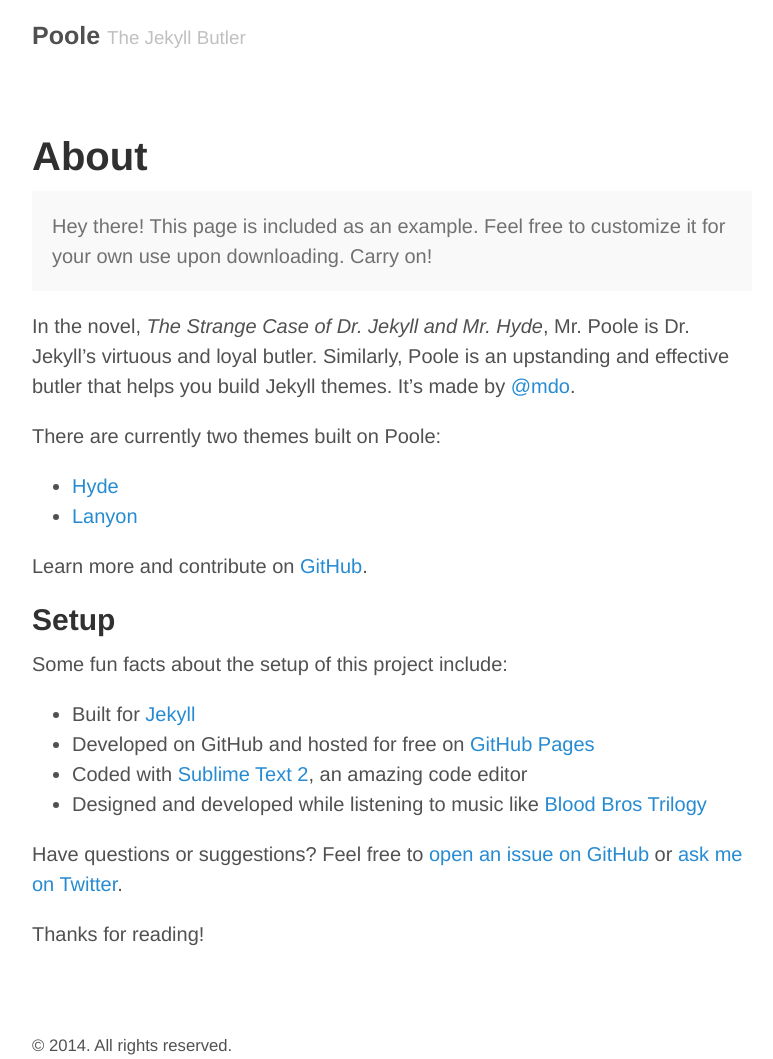
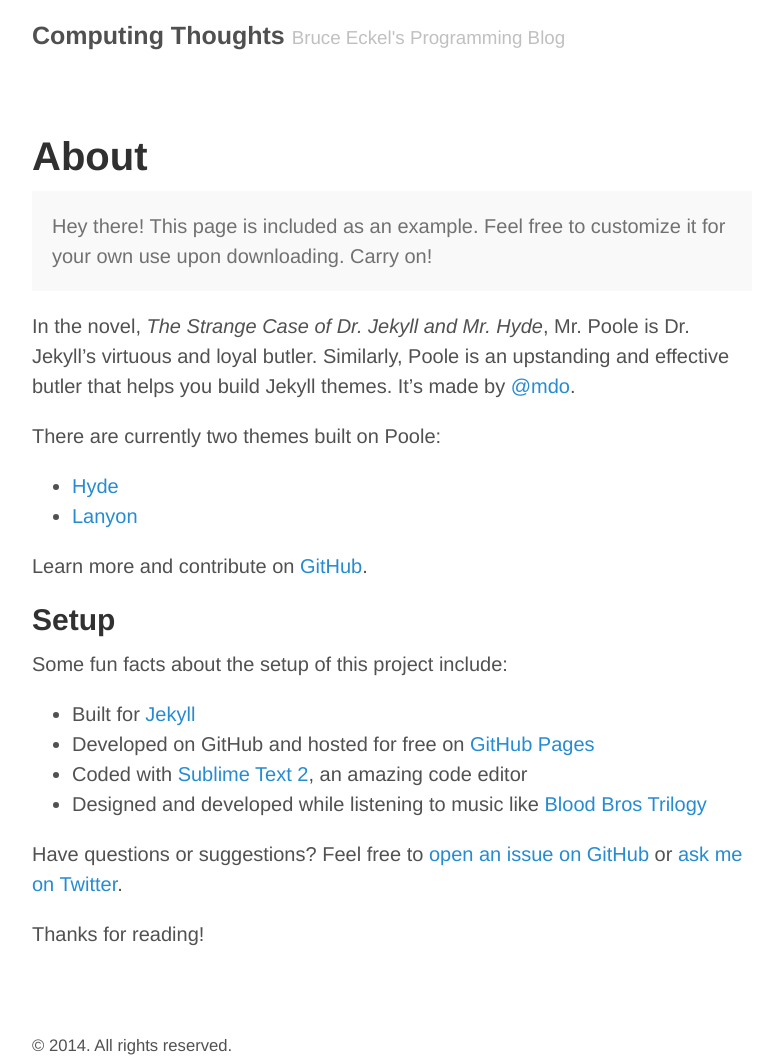
Before and after one commit to djaus2/BruceEckel.github.io, a Jekyll site: the page built from about.md, in a window 1280 px wide. Shown: the whole page, without its empty margins (248-1021 px from the left). Built offline with Jekyll 4.4.1, drawn with Linux system fonts in a browser that asks for light colours.

Commit message:
Configuration

```diff
--- a/_config.yml
+++ b/_config.yml
@@ -3,17 +3,12 @@ permalink:        pretty
 relative_permalinks: true
 
 # Setup
-title:            Poole
-tagline:          The Jekyll Butler
-url:              http://getpoole.com
+title:            Computing Thoughts
+tagline:          Bruce Eckel's Programming Blog
+url:              http://bruceeckel.github.io/
 paginate:         1
 baseurl:          /
 author:
-  name:           Mark Otto
-  url:            https://twitter.com/mdo
-  email:          markdotto@gmail.com
-
-# Custom vars
-version:          1.0.0
-github:
-  repo:           https://github.com/poole/poole
+  name:           Bruce Eckel
+  url:            http://www.mindviewinc.com
+  email:          mindviewinc@gmail.com
```
